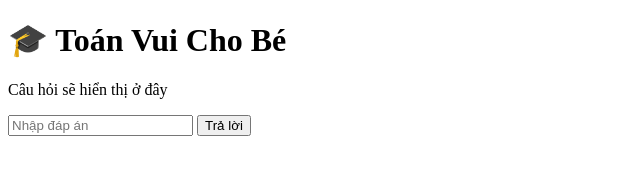
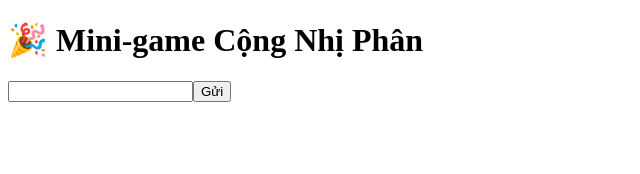
Before and after one commit to NguyenLeHuynh/HS.github.io, a plain HTML site: page index.html in a window 1280 px wide. Shown: the whole page, without its empty margins (0-640 px from the left). Drawn offline with Linux system fonts and the light colour scheme.

Commit message:
Update index.html

```diff
--- a/index.html
+++ b/index.html
@@ -1,19 +1,13 @@
 <!DOCTYPE html>
 <html lang="vi">
-<head>
-  <meta charset="UTF-8">
-  <title>Toán Vui Cho Bé</title>
-  <link rel="stylesheet" href="style.css">
-</head>
+<head><meta charset="UTF-8"><title>Mini-game Toán</title><link rel="stylesheet" href="style.css"></head>
 <body>
-  <h1>🎓 Toán Vui Cho Bé</h1>
-  <div id="question-box">
-    <p id="question">Câu hỏi sẽ hiển thị ở đây</p>
-    <input type="number" id="answer" placeholder="Nhập đáp án" />
-    <button onclick="checkAnswer()">Trả lời</button>
+  <h1>🎉 Mini-game Cộng Nhị Phân</h1>
+  <div id="box">
+    <p id="question"></p>
+    <input type="number" id="answer" /><button onclick="checkAnswer()">Gửi</button>
     <p id="feedback"></p>
   </div>
-
   <script src="script.js"></script>
 </body>
 </html>
```
